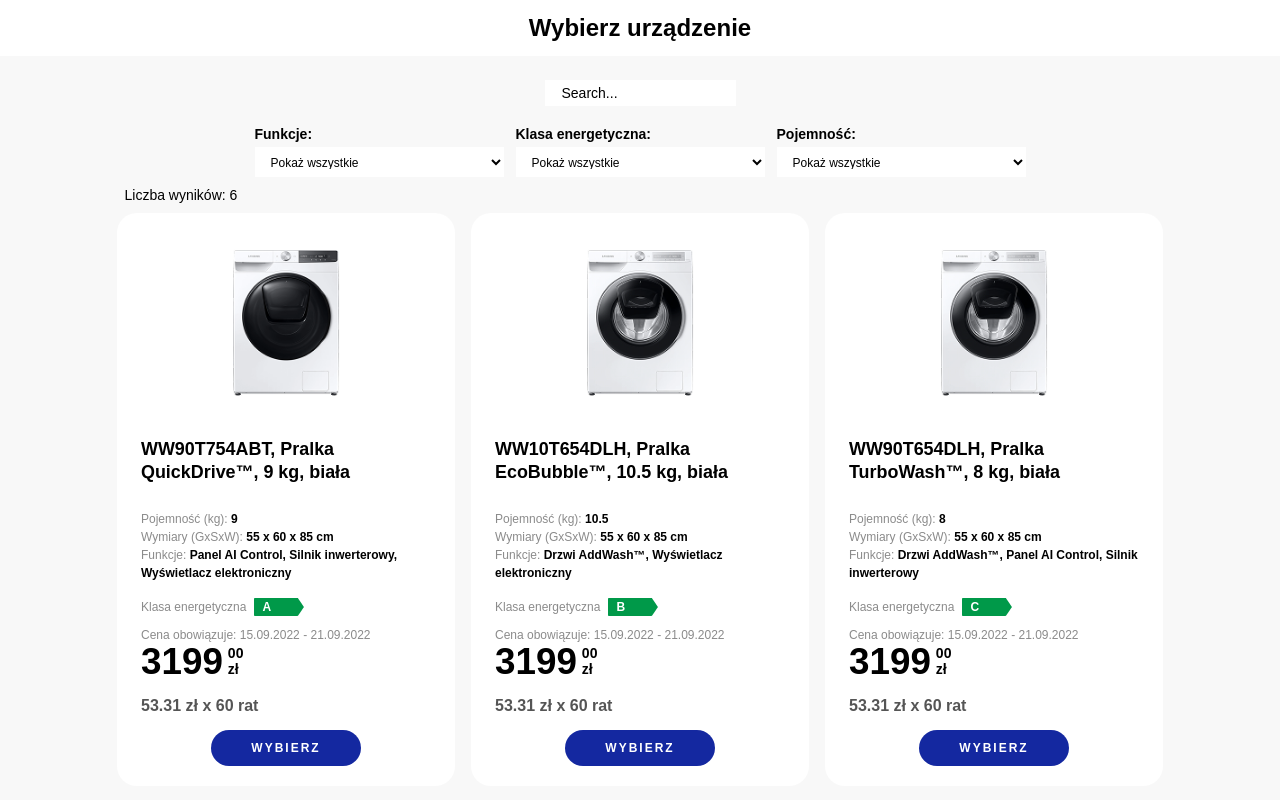
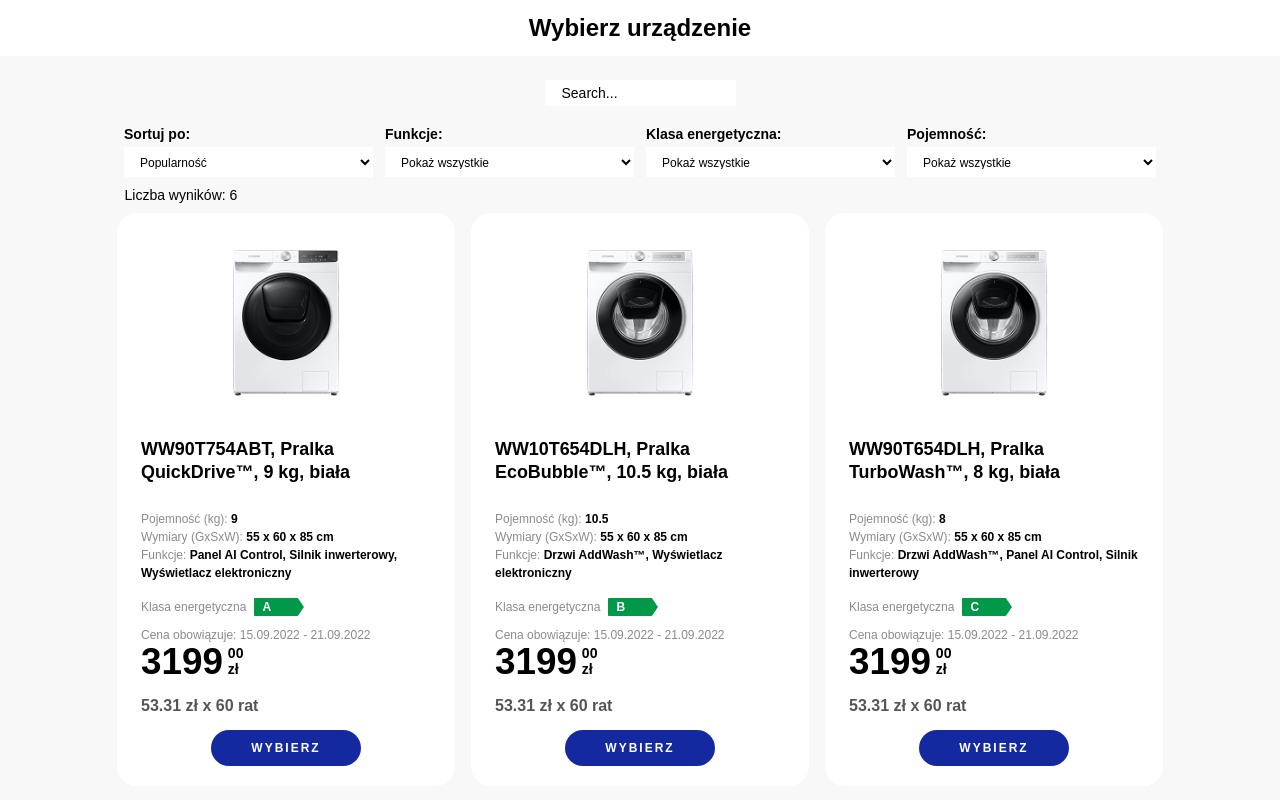
Before and after one commit to Sama2605/product-selector, a React (Vite) app: page / in a window 1280 px wide. Shown: the top 800 px of the page. Built offline with nearby package versions, Linux system fonts and the light colour scheme.

Commit message:
feat: implement product sorting

```diff
--- a/src/App.tsx
+++ b/src/App.tsx
@@ -8,6 +8,7 @@
   const [selectedFeature, setSelectedFeature] = useState("");
   const [selectedEnergyClass, setSelectedEnergyClass] = useState("");
   const [selectedCapacity, setSelectedCapacity] = useState("");
+  const [selectedSort, setSelectedSort] = useState("");
 
   const filteredProducts = products.filter((product) => {
     const query = searchQuery.trim().toLowerCase();
@@ -34,10 +35,23 @@
     return searchResult && featureResult && energyClassResult && capacityResult;
   });
 
+  const sortedProducts = [...filteredProducts].sort((a, b) => {
+    switch (selectedSort) {
+      case "price":
+        return a.price - b.price;
+
+      case "capacity":
+        return a.capacity - b.capacity;
+
+      default:
+        return 0;
+    }
+  });
+
   return (
     <>
       <ProductToolbar
-        productsCount={filteredProducts.length}
+        productsCount={sortedProducts.length}
         searchQuery={searchQuery}
         onSearchChange={setSearchQuery}
         selectedFeature={selectedFeature}
@@ -46,9 +60,11 @@
         onEnergyClassChange={setSelectedEnergyClass}
         selectedCapacity={selectedCapacity}
         onCapacityChange={setSelectedCapacity}
+        selectedSort={selectedSort}
+        onSortChange={setSelectedSort}
       />
       <main>
-        <ProductGrid products={filteredProducts} />
+        <ProductGrid products={sortedProducts} />
       </main>
     </>
   );
--- a/src/components/ProductToolbar/ProductToolbar.tsx
+++ b/src/components/ProductToolbar/ProductToolbar.tsx
@@ -1,7 +1,7 @@
 import "./ProductToolbar.css";
 import { Select } from "../Select/Select";
 import {
-  // sortOptions,
+  sortOptions,
   featureOptions,
   energyOptions,
   capacityOptions,
@@ -17,6 +17,8 @@
   onEnergyClassChange: (value: string) => void;
   selectedCapacity: string;
   onCapacityChange: (value: string) => void;
+  selectedSort: string;
+  onSortChange: (value: string) => void;
 };
 
 export const ProductToolbar = ({
@@ -29,6 +31,8 @@
   onEnergyClassChange,
   selectedCapacity,
   onCapacityChange,
+  selectedSort,
+  onSortChange,
 }: ProductToolbarProps) => {
   return (
     <section className="product-toolbar">
@@ -43,12 +47,14 @@
       />
 
       <div className="product-toolbar__filters">
-        {/* <Select
+        <Select
           id="sort"
           label="Sortuj po:"
           placeholder="Popularność"
           options={sortOptions}
-        /> */}
+          value={selectedSort}
+          onChange={onSortChange}
+        />
 
         <Select
           id="features"
--- a/src/constants/productFilterOptions.ts
+++ b/src/constants/productFilterOptions.ts
@@ -1,8 +1,8 @@
 export const sortOptions = [
   { value: "all", label: "Wszystkie" },
-  { value: "Popularność", label: "Popularność" },
-  { value: "Cena", label: "Cena" },
-  { value: "Pojemność", label: "Pojemność" },
+  { value: "popularity", label: "Popularność" },
+  { value: "price", label: "Cena" },
+  { value: "capacity", label: "Pojemność" },
 ];
 
 export const featureOptions = [
--- a/src/data/products.ts
+++ b/src/data/products.ts
@@ -99,7 +99,7 @@
     energyClass: "D",
     priceValidFrom: "15.09.2022",
     priceValidTo: "21.09.2022",
-    price: 3199,
+    price: 2199,
   },
   {
     id: 5,
@@ -122,7 +122,7 @@
     energyClass: "E",
     priceValidFrom: "15.09.2022",
     priceValidTo: "21.09.2022",
-    price: 3199,
+    price: 4199,
   },
   {
     id: 6,
@@ -145,6 +145,6 @@
     energyClass: "F",
     priceValidFrom: "15.09.2022",
     priceValidTo: "21.09.2022",
-    price: 3199,
+    price: 3000,
   },
 ];
```
